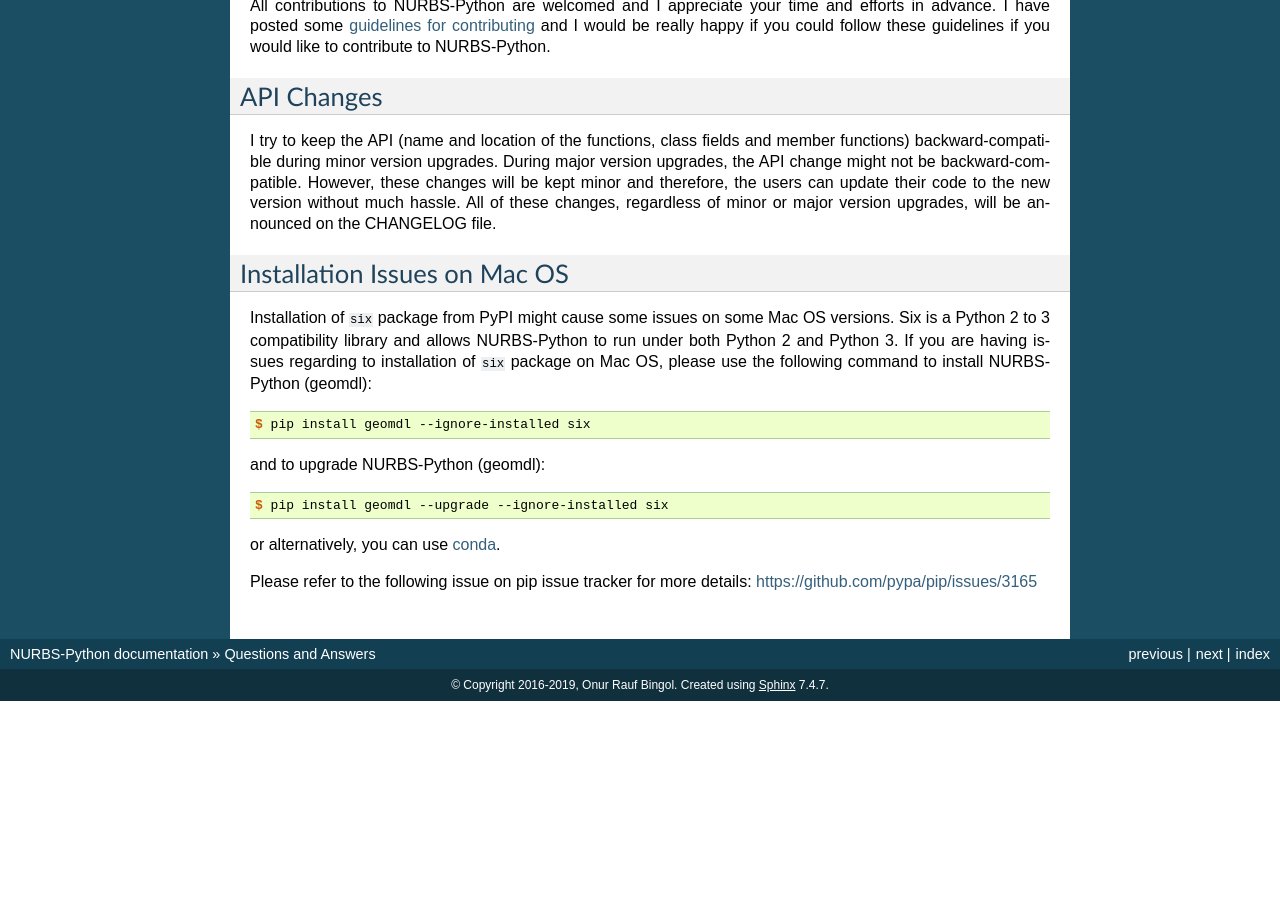
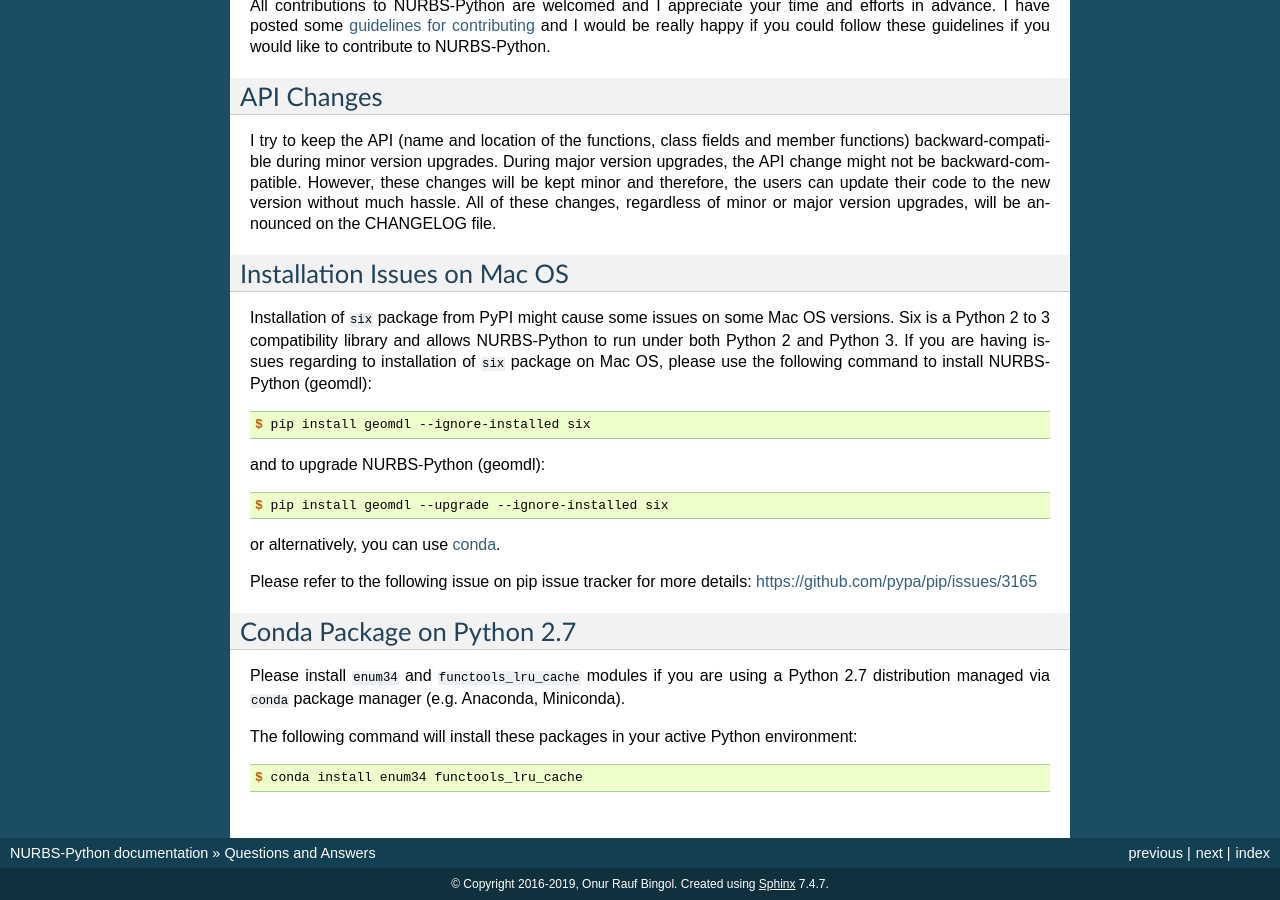
Before and after one commit to orbingol/NURBS-Python, a Sphinx documentation site: the page built from docs/q_a.rst, in a window 1280 px wide and 900 px high, scrolled down 1657 px. Built offline with Sphinx 7.4.7, drawn with Linux system fonts in a browser that asks for light colours; formulas are drawn with MathJax 3; before the commit the page ends 2358 px from its top, so only the background shows below that; some of the changed text lies outside the part shown.

Commit message:
Add Q&A for conda w/ py27

```diff
--- a/docs/q_a.rst
+++ b/docs/q_a.rst
@@ -117,3 +117,15 @@ and to upgrade NURBS-Python (geomdl):
 or alternatively, you can use :doc:`conda <install>`.
 
 Please refer to the following issue on pip issue tracker for more details: https://github.com/pypa/pip/issues/3165
+
+Conda Package on Python 2.7
+===========================
+
+Please install ``enum34`` and ``functools_lru_cache`` modules if you are using a Python 2.7 distribution managed via
+``conda`` package manager (e.g. Anaconda, Miniconda).
+
+The following command will install these packages in your active Python environment:
+
+.. code-block:: console
+
+    $ conda install enum34 functools_lru_cache
```
